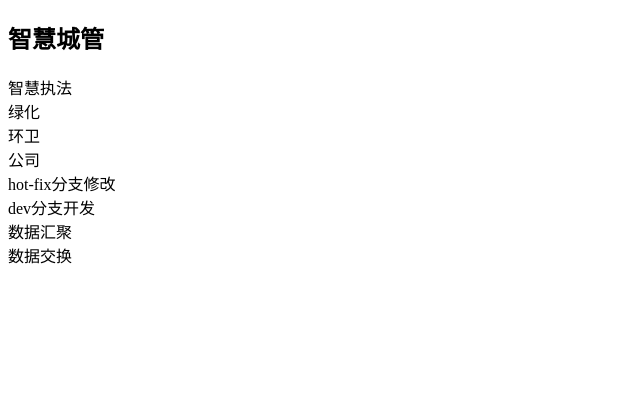
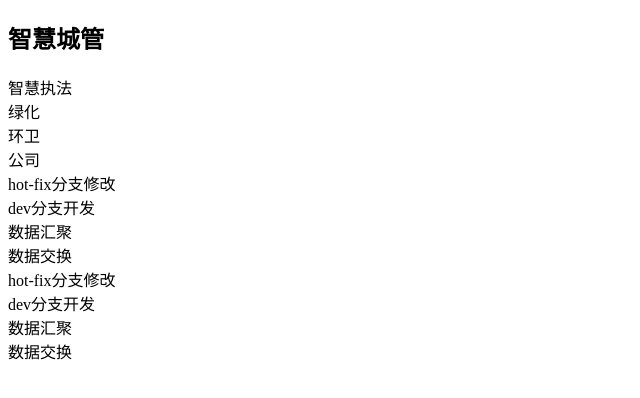
Before and after one commit to xueye311/git_demo3, a plain HTML site: page index.html in a window 1280 px wide. Shown: the whole page, without its empty margins (0-640 px from the left). Drawn offline with Linux system fonts and the light colour scheme.

Commit message:
newuser modify

```diff
--- a/index.html
+++ b/index.html
@@ -15,5 +15,9 @@
     <div>dev分支开发</div>
     <div>数据汇聚</div>
     <div>数据交换</div>
+   <div>hot-fix分支修改</div>
+    <div>dev分支开发</div>
+    <div>数据汇聚</div>
+    <div>数据交换</div>
 </body>
 </html>
```
